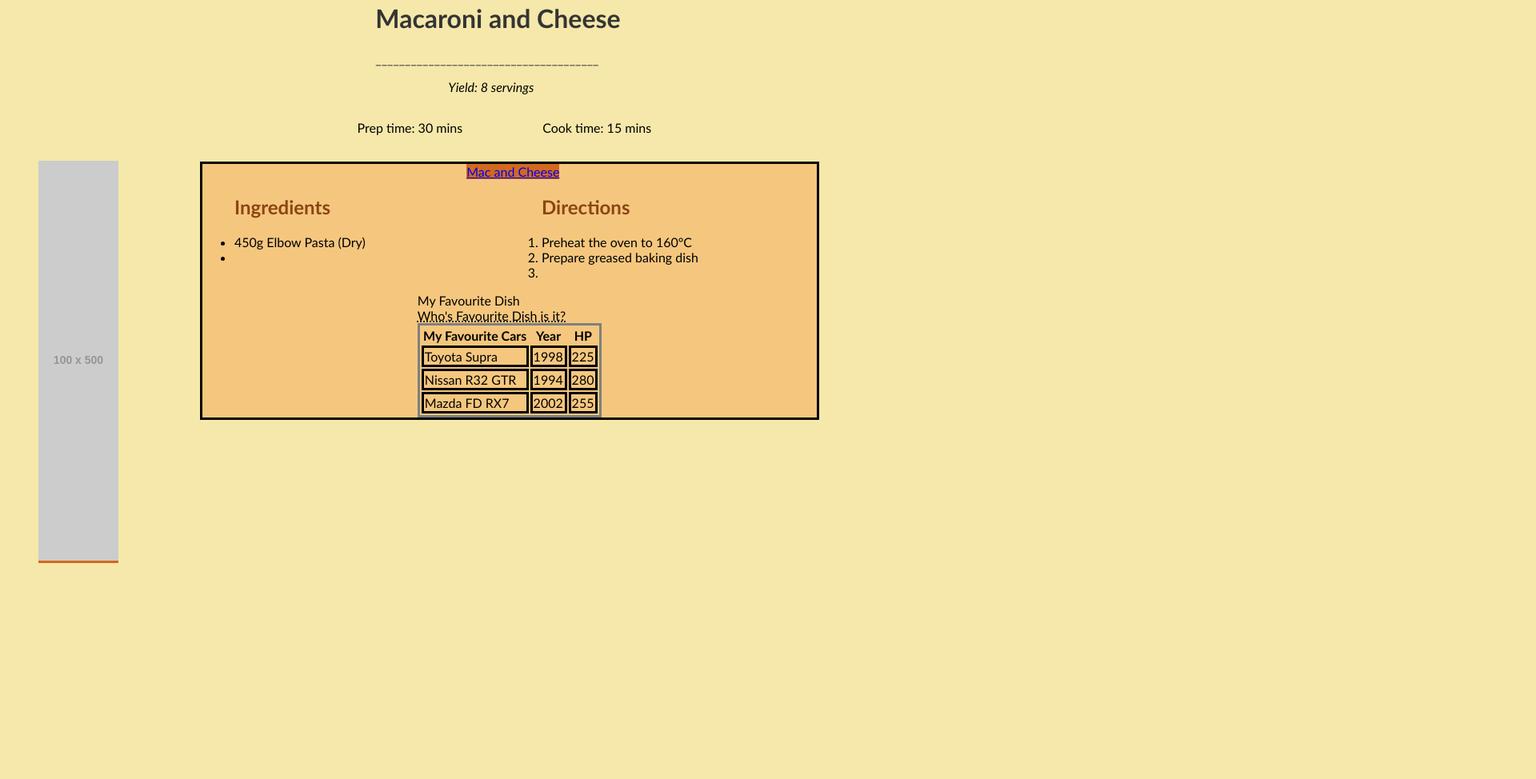
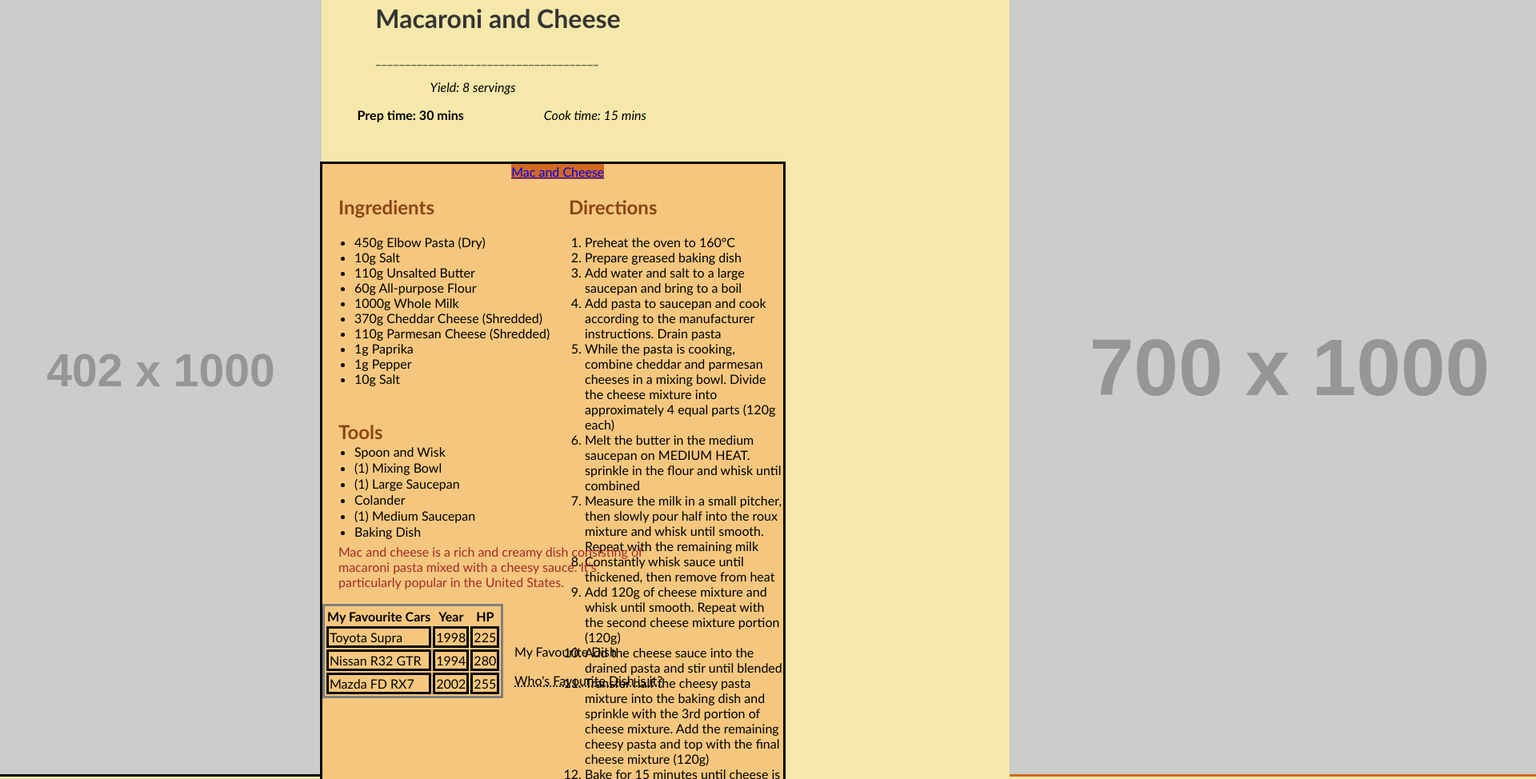
Before and after one commit to EvanVink/MAIN_PC_HW, a plain HTML site: page index.html in a window 1280 px wide. Shown: the part 18-992 px from the top of the page at 80% size, 1920 px wide, since content can reach past the window. Before the commit the page ends 800 px from the top, so only its background shows below. Drawn offline with Linux system fonts and the light colour scheme; placeholder pictures from the web are drawn by us.

Commit message:
Final form

```diff
--- a/index.html
+++ b/index.html
@@ -1,4 +1,3 @@
-<!DOCTYPE html>
 <!DOCTYPE html>
 
 <html>
@@ -18,20 +17,25 @@
           <p>______________________________________</p>
         </div>
 
-        <div id="underHeader">
-          <p><i>Yield: 8 servings</i></p>
-        </div>
+          <div class="underHeader">
+            <p><i>Yield: 8 servings</i></p>
+          </div>
 
 
           <div id="column2">
-            <p>Prep time: 30 mins</p>
-            <p>Cook time: 15 mins</p>
+            <b>Prep time: 30 mins</b>
+            <i>Cook time: 15 mins</i>
           </div>
         </div>
 
-        <figure id-="image">
+        <figure id="image">
           <a href="https://dummyimage.com" target="_blank">
-            <img src="https://dummyimage.com/100x500/030203/0011ff.jpg&text=Mac+And+Cheese" alt="Photo2">
+            <img src="https://dummyimage.com/402x1000/030203/0011ff.jpg&text=Mac+And+Cheese" alt="Photo2">
+          </a>
+        </figure>
+        <figure id="image2">
+          <a href="https://dummyimage.com" target="_blank">
+            <img src="https://dummyimage.com/700x1000/030203/0011ff.jpg&text=Mac+And+Cheese" alt="Photo2">
           </a>
         </figure>
 
@@ -40,7 +44,7 @@
 
         <div id="border1">
 
-          <a href="https://www.youtube.com/watch?v=-dZCk-su_X4" target="_blank" id="underHeader">
+          <a href="https://www.youtube.com/watch?v=-dZCk-su_X4" target="_blank" class="underHeader">
             Mac and Cheese
           </a>
 
@@ -48,9 +52,18 @@
 
           <div class="row">
             <div class="column">
-              <ul> <h2 class="Title1">Ingredients</h2>
+              <h2 class="Title1">Ingredients</h2>
+              <ul>
                 <li>450g Elbow Pasta (Dry)</li>
-                <li></li>
+                <li>10g Salt</li>
+                <li>110g Unsalted Butter</li>
+                <li>60g All-purpose Flour</li>
+                <li>1000g Whole Milk</li>
+                <li>370g Cheddar Cheese (Shredded)</li>
+                <li>110g Parmesan Cheese (Shredded)</li>
+                <li>1g Paprika</li>
+                <li>1g Pepper</li>
+                <li>10g Salt</li>
 
 
               </ul>
@@ -60,33 +73,62 @@
 
 
             <div class="column">
-              <ol> <h2 class="Title1">Directions</h2>
+              <h2 class="Title1">Directions</h2>
+              <ol>
                 <li>Preheat the oven to 160&deg;C </li>
                 <li>Prepare greased baking dish</li>
-                <li></li>
+                <li>Add water and salt to a large saucepan and bring to a boil</li>
+                <li>Add pasta to saucepan and cook according to the manufacturer instructions. Drain pasta</li>
+                <li>While the pasta is cooking, combine cheddar and parmesan cheeses in a mixing bowl. Divide the cheese mixture into approximately 4 equal parts (120g each)</li>
+                <li>Melt the butter in the medium saucepan on MEDIUM HEAT. sprinkle in the flour and whisk until combined</li>
+                <li>Measure the milk in a small pitcher, then slowly pour half into the roux mixture and whisk until smooth. Repeat with the remaining milk</li>
+                <li>Constantly whisk sauce until thickened, then remove from heat</li>
+                <li>Add 120g of cheese mixture and whisk until smooth. Repeat with the second cheese mixture portion (120g)</li>
+                <li>Add the cheese sauce into the drained pasta and stir until blended</li>
+                <li>Transfer half the cheesy pasta mixture into the baking dish and sprinkle with the 3rd portion of cheese mixture. Add the remaining cheesy pasta and top with the final cheese mixture (120g)</li>
+                <li>Bake for 15 minutes until cheese is bubbling and light golden brown. Garnish with pepper and paprike.</li>
+                <li>Rest the hot dish before serving. Enjoy!</li>
+              </ol>
+            </div>
 
-              </ol>
+            <div class="column">
+              <h2 id="Title2">Tools</h2>
+              <ul>
+                <li id="li1">Spoon and Wisk</li>
+                <li id="li2">(1) Mixing Bowl</li>
+                <li id="li3">(1) Large Saucepan</li>
+                <li id="li4">Colander</li>
+                <li id="li5">(1) Medium Saucepan</li>
+                <li id="li6">Baking Dish</li>
 
 
+              </ul>
+            </div>
+
+            <div class="column">
+              <span id="Desc">Mac and cheese is a rich and creamy dish consisting of macaroni pasta mixed with a cheesy sauce. It's particularly popular in the United States.</span>
 
 
             </div>
+
           </div>
 
 
-          <footer class="footer1">My Favourite Dish</footer>
-          <p class="footer1"><abbr title="Evan's">Who's Favourite Dish is it?</abbr></p>
-          <p class="footer1"></p>
+          <footer id="footer2">My Favourite Dish</footer>
+          <p id="footer3"><abbr title="It's Evan's Favourite Dish">Who's Favourite Dish is it?</abbr></p>
+
           <div>
-            <table class="footer1">
+            <table class="table">
               <tr>
                 <th>My Favourite Cars</th>
                 <th>Year</th>
                 <th>HP</th>
               </tr>
+              <tr>
                 <td>Toyota Supra</td>
                 <td>1998</td>
                 <td>225</td>
+              </tr>
               <tr>
                 <td>Nissan R32 GTR</td>
                 <td>1994</td>
@@ -110,7 +152,6 @@
 
 
 
-        </div>
 
 
 
@@ -120,7 +161,8 @@
 
 
 
-      </div>
+
+
     </body>
 
 
--- a/mac_style.css
+++ b/mac_style.css
@@ -10,8 +10,8 @@
     width:30%;
 }
 
-#underHeader{
-  margin-left: 43%;
+.underHeader{
+  margin-left: 41%;
 }
 
 body{
@@ -21,10 +21,10 @@ body{
 #border1{
     position:absolute;
     top:220px;
-    left:250px;
+    left:400px;
     margin:auto;
     background-color:#f5c77e;
-    width:60%;
+    width:45%;
     border-style:solid;
     clear:left;
 }
@@ -32,6 +32,7 @@ body{
 .Title1{
     color:saddlebrown;
     position: relative;
+    left:20px;
 }
 
 .row:after{
@@ -42,6 +43,7 @@ body{
 .column{
     float: left;
     width:50%;
+
 }
 
 #column2{
@@ -52,13 +54,22 @@ body{
   margin-left:33%;
 }
 
-.footer1{
-    margin:auto;
-    width:30%;
+
+
+#footer2{
+  position: absolute;
+  left: 240px;
+  top: 600px;
 }
-
+#footer3{
+  position: absolute;
+  left: 240px;
+  top: 620px;
+}
 table{
     border-style:solid;
+    position:absolute;
+    top:550px;
 }
 
 tr{
@@ -78,13 +89,66 @@ a:hover{
 
 
 #image{
- float:left;
-
-
+ position:absolute;
+ left:-40px;
+ top:-30px;
 }
 
+#image2{
+  position:absolute;
+  left:1222px;
+  top:-30px;
+}
 
 
 *{
   font-family:'Trebuchet MS';
 }
+
+#Title2{
+  position:absolute;
+  top:300px;
+  left: 20px;
+  color: saddlebrown;
+}
+
+#li1{
+  position: absolute;
+  top: 350px;
+}
+
+#li2{
+  position: absolute;
+  top: 370px;
+}
+
+
+#li3{
+  position: absolute;
+  top: 390px;
+}
+
+
+#li4{
+  position: absolute;
+  top: 410px;
+}
+
+#li5{
+  position: absolute;
+  top: 430px;
+}
+
+#li6{
+  position: absolute;
+  top: 450px;
+}
+
+
+#Desc{
+  color: brown;
+  position:absolute;
+  top: 475px;
+  left: 20px;
+  max-width: 390px;
+}
```
